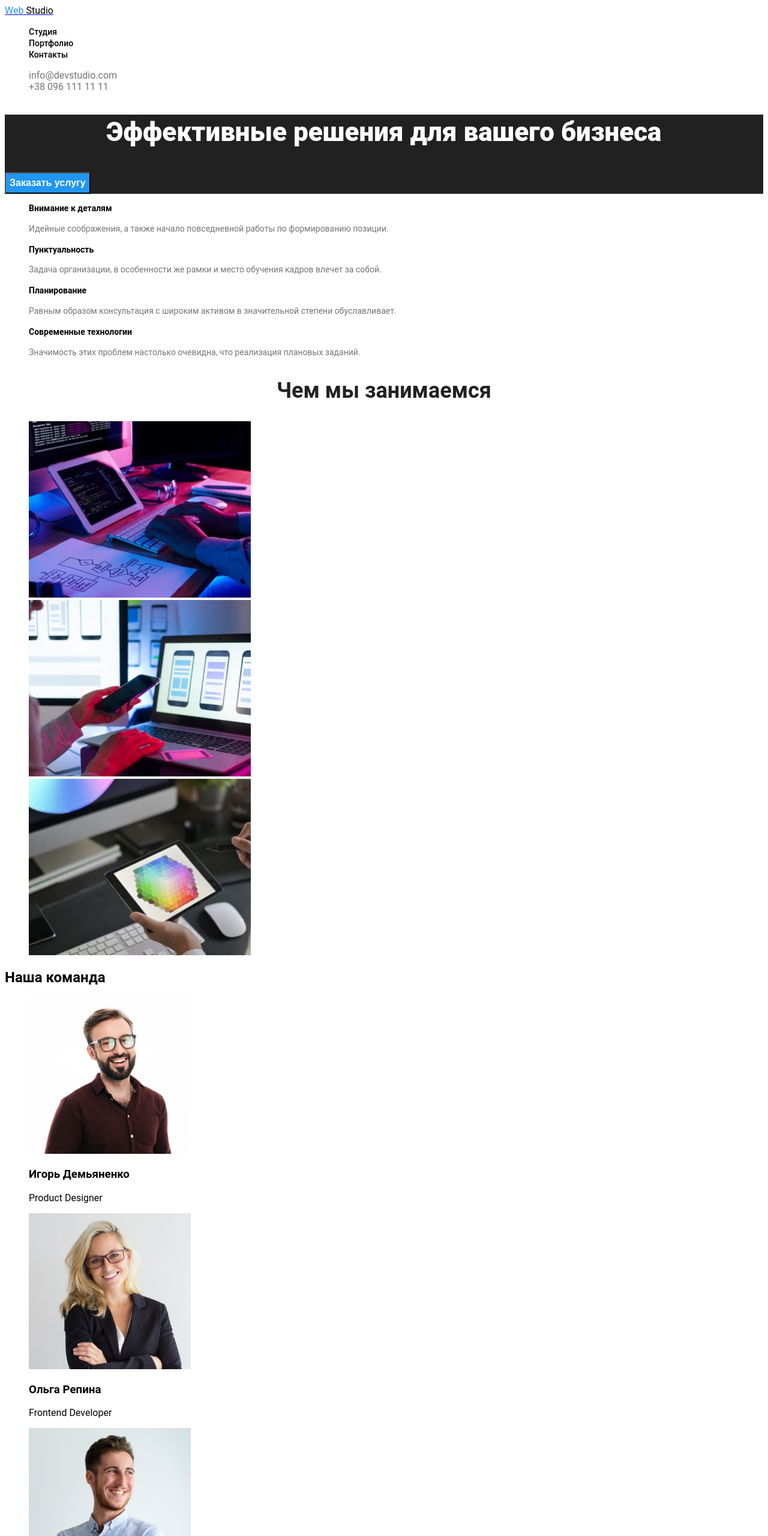
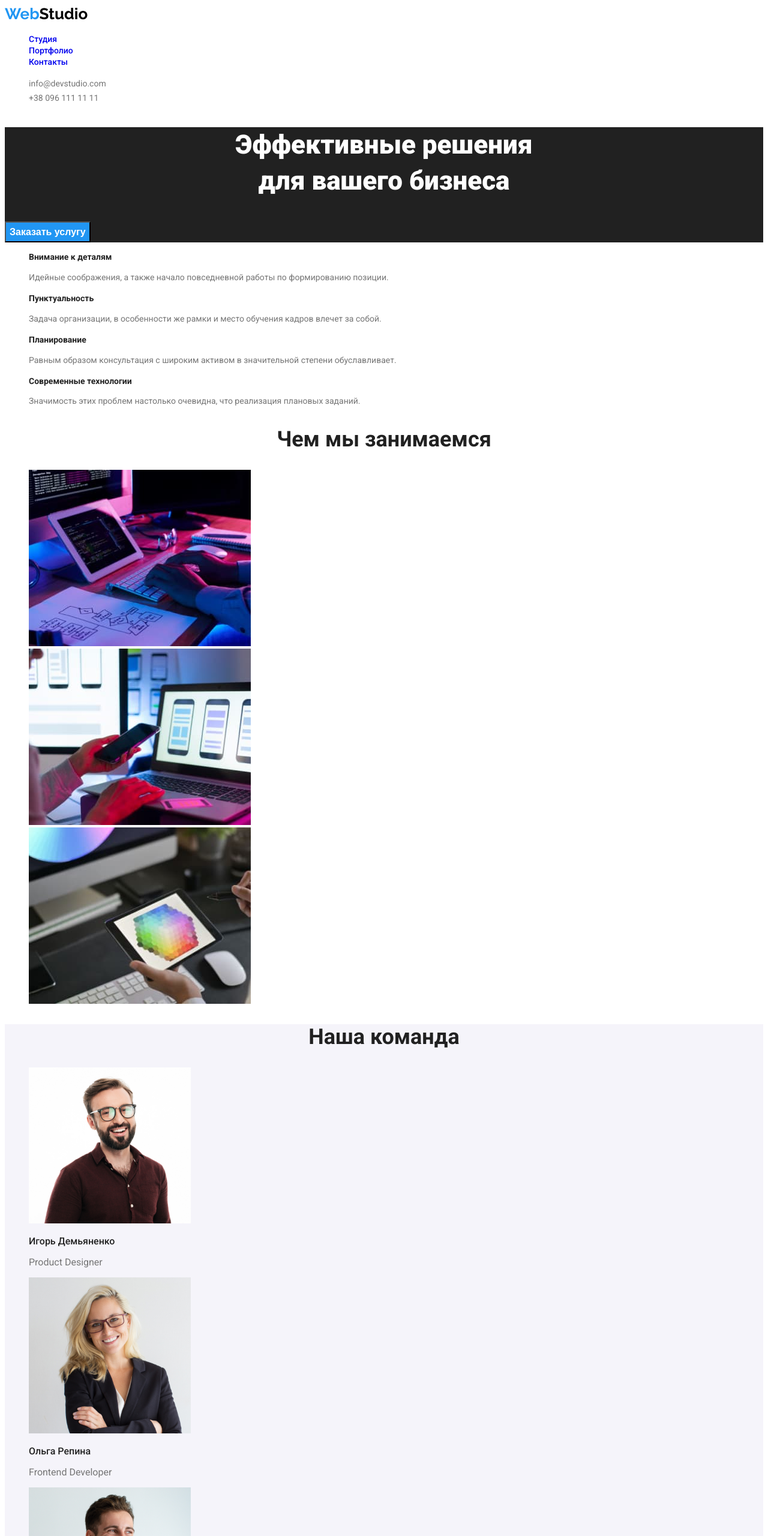
Before and after one commit to Dimsaw/goit-markup-hw-02, a plain HTML site: page index.html in a window 1280 px wide. Shown: the top 2560 px of the page at 60% size. Drawn offline with Linux system fonts and the light colour scheme.

Commit message:
сохранение 2

```diff
--- a/css/main.css
+++ b/css/main.css
@@ -10,14 +10,15 @@
   --primary-text-color: #212121;
   --title-text-color: #757575;
   --accent-color: #2196f3;
-  --primary-background-color: #ffffff;
+  --white: #ffffff;
   --second-background-color: #2f303a;
   --additional-background-color: #f5f4fa;
 }
 
 body {
   font-family: Roboto;
-  font-style: normal;
+  font-style: 500;
+  color: var(--primary-text-color);
 }
 
 ul {
@@ -27,17 +28,27 @@ ul {
 /*header*/
 
 header {
-  background-color: var(--primary-background-color);
+  background-color: var(--white);
 }
 
 .logo-first {
   color: var(--accent-color);
   text-decoration: none;
+  font-family: Raleway;
+  font-style: normal;
+  font-weight: 700;
+  font-size: 26px;
+  line-height: 1.19;
 }
 
 .logo-second {
   color: #000000;
   text-decoration: none;
+  font-family: Raleway;
+  font-style: normal;
+  font-weight: 700;
+  font-size: 26px;
+  line-height: 1.19;
 }
 
 .advantages {
@@ -45,8 +56,6 @@ header {
 }
 
 .menu-item {
-  color: (var(--primary-text-color));
-  font-family: Roboto;
   font-weight: 500;
   font-size: 14px;
   line-height: 1.1;
@@ -67,7 +76,7 @@ header {
 }
 
 .main-idea {
-  color: #ffffff;
+  color: var(--white);
   font-weight: 900;
   font-size: 44px;
   line-height: 1.36;
@@ -75,8 +84,9 @@ header {
 }
 
 .order-btn {
-  color: #ffffff;
+  color: var(--white);
   background-color: var(--accent-color);
+  font-style: 700;
   font-weight: bold;
   font-size: 16px;
   line-height: 1.87;
@@ -85,7 +95,6 @@ header {
 /* section advantages*/
 
 .advantages-item {
-  color: var(--primary-text-color)
   font-weight: 700;
   font-size: 14px;
   line-height: 1.2;
@@ -98,13 +107,55 @@ header {
   line-height: 1.71;
 }
 
-/*our works*/
+/*our works and team*/
 
-.works {
-    color: var(--primary-text-color);
+.works,
+.team {
   font-style: 700;
   font-weight: bold;
   font-size: 36px;
   line-height: 1.17;
   text-align: center;
 }
+
+.section-team {
+  background-color: var(--additional-background-color);
+}
+
+.team-name {
+  font-weight: 500;
+  font-size: 16px;
+  line-height: 1.19;
+}
+
+.team-position {
+  color: var(--title-text-color);
+  font-style: normal;
+  font-weight: 400;
+  font-size: 16px;
+  line-height: 1.19;
+}
+
+/*contact inform*/
+
+.footer {
+  background-color: var(--second-background-color);
+}
+
+.logo-second-fotter {
+  color: var(--white);
+}
+.contact {
+  color: var(--white);
+  font-style: normal;
+  font-weight: 400;
+  font-size: 14px;
+  line-height: 1.71;
+}
+
+.footer-item {
+  color: rgba(255, 255, 255, 0.6);
+  font-weight: 400;
+  font-size: 14px;
+  line-height: 1.71;
+}
--- a/index.html
+++ b/index.html
@@ -7,6 +7,10 @@
     <meta name="viewport" content="width=device-width, initial-scale=1.0">
     <title>My homework1</title>
     <link rel="stylesheet" href="./css/main.css" />
+    <link rel="preconnect" href="https://fonts.googleapis.com">
+    <link rel="preconnect" href="https://fonts.gstatic.com" crossorigin>
+    <link href="https://fonts.googleapis.com/css2?family=Raleway:wght@700&family=Roboto:wght@400;500;700;900&display=swap"
+        rel="stylesheet">
 
 </head>
 
@@ -15,17 +19,17 @@
     <header >
 
         <nav class="menu">
-            <a href="./index.html"><span class="logo-first">Web</span><span class="logo-second"> Studio</span>
+            <a href="./index.html" class="logo-first">  Web<span class="logo-second">Studio</span>
             </a>
             <ul class="menu">
                 <li>
-                    <a href="" class="menu-item"> Студия </a>
+                    <a href="#" class="menu-item"> Студия </a>
                 </li>
                 <li>
-                    <a href="" class="menu-item"> Портфолио </a>
+                    <a href="#" class="menu-item"> Портфолио </a>
                 </li>
                 <li>
-                    <a href="" class="menu-item"> Контакты </a>
+                    <a href="#footer" class="menu-item"> Контакты </a>
                 </li>
             </ul>
         </nav>
@@ -45,7 +49,7 @@
 
         <!--заказ услуг-->
         <section class="order">
-            <h1 class="main-idea">Эффективные решения для вашего бизнеса</h1>
+            <h1 class="main-idea">Эффективные решения <br> для вашего бизнеса</h1>
             <button class="order-btn">Заказать услугу</button>
         </section>
 
@@ -103,37 +107,37 @@
         </section>
 
         <!--наша команда-->
-        <section>
-            <h2>
+        <section class="section-team">
+            <h2 class="team">
                 Наша команда
             </h2>
 
             <ul>
                 <li>
                     <img src="images/foto1.jpg" alt="парень в очках" width="270" height="260">
-                    <h3> Игорь Демьяненко </h3>
-                    <p>
+                    <h3 class="team-name"> Игорь Демьяненко </h3>
+                    <p class="team-position">
                         Product Designer
                     </p>
                 </li>
                 <li>
                     <img src="images/foto2.jpg" alt="девушка в очках" width="270" height="260">
-                    <h3> Ольга Репина </h3>
-                    <p>
+                    <h3 class="team-name"> Ольга Репина </h3>
+                    <p class="team-position">
                         Frontend Developer
                     </p>
                 </li>
                 <li>
                     <img src="images/foto3.jpg" alt="молодой парень улыбается" width="270" height="260">
-                    <h3> Николай Тарасов </h3>
-                    <p>
+                    <h3 class="team-name"> Николай Тарасов </h3>
+                    <p class="team-position">
                         Marketing
                     </p>
                 </li>
                 <li>
                     <img src="images/foto4.jpg" alt="парень в черной футболке" width="270" height="260">
-                    <h3> Михаил Ермаков </h3>
-                    <p>
+                    <h3 class="team-name"> Михаил Ермаков </h3>
+                    <p class="team-position">
                         UI Designer
                     </p>
                 </li>
@@ -142,17 +146,17 @@
     </main>
 
     <!--контактная информация-->
-    <footer>
-        <a href="./index.html"><span>Web</span>Studio
+    <footer class="footer" id="footer">
+        <a href="./index.html" class="logo-first"> Web<span class="logo-second-fotter">Studio</span>
         </a>
-        <address>
+        <address class="contact">
             г. Киев, пр-т Леси Украинки, 26
             <ul>
                 <li>
-                    <a href="mailto:info@devstudio.com"> info@devstudio.com </a>
+                    <a href="mailto:info@devstudio.com" class="footer-item"> info@devstudio.com </a>
                 </li>
                 <li>
-                    <a href="+380961111111"> +38 096 111 11 11 </a>
+                    <a href="+380961111111" class="footer-item"> +38 096 111 11 11 </a>
                 </li>
             </ul>
         </address>
```
Lines whose indentation alone changed are shown as unchanged.
